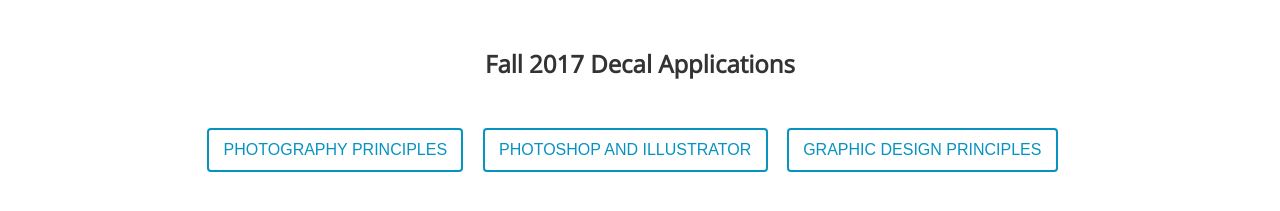
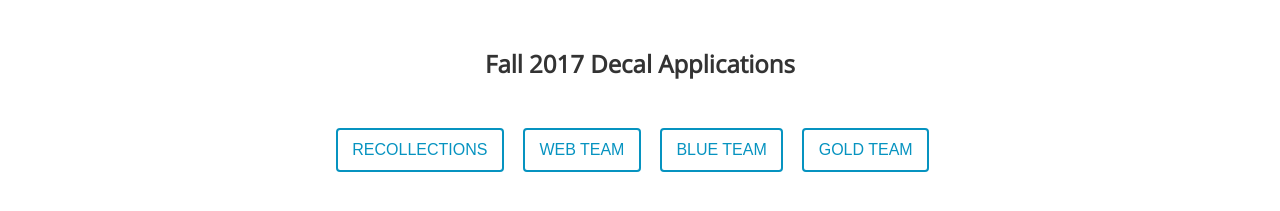
Before and after one commit to peterqiu1997/apply.innovativedesign.club, a website: page index.html in a window 1280 px wide. Shown: the part 433-644 px from the top of the page. Drawn offline with nearby package versions, Linux system fonts and the light colour scheme.

Commit message:
begin apps

```diff
--- a/index.html
+++ b/index.html
@@ -34,19 +34,24 @@
 			Fall 2017 Decal Applications
 		</h2>
     <div class="button__wrapper">
-      <a href="https://docs.google.com/forms/d/e/1FAIpQLSfggnIFbXJvsh6Faxc9tZYU22rSiSTYt7D-LaZXVLYcfKFCPg/viewform?usp=sf_link">
+      <a href="http://tinyurl.com/RaecAppFW17">
         <button class="info__button">
-          photography principles
+          recollections
         </button>
 			</a>
-			<a href="https://goo.gl/forms/tVbYWiXekHOetE4M2">
+			<a href="https://docs.google.com/forms/d/1aeV93pqooPZd-KUzK1iHJMrkX6MRhu_DwMrIyubf7erI/">
         <button class="info__button">
-          photoshop and illustrator
+          web team
         </button>
 			</a>
 			<a href="https://goo.gl/forms/rMK4B8OVUCRJfEGj2">
         <button class="info__button">
-          graphic design principles
+          blue team
+        </button>
+      </a>
+      <a href="https://goo.gl/forms/rMK4B8OVUCRJfEGj2">
+        <button class="info__button">
+          gold team
         </button>
       </a>
     </div>
```
